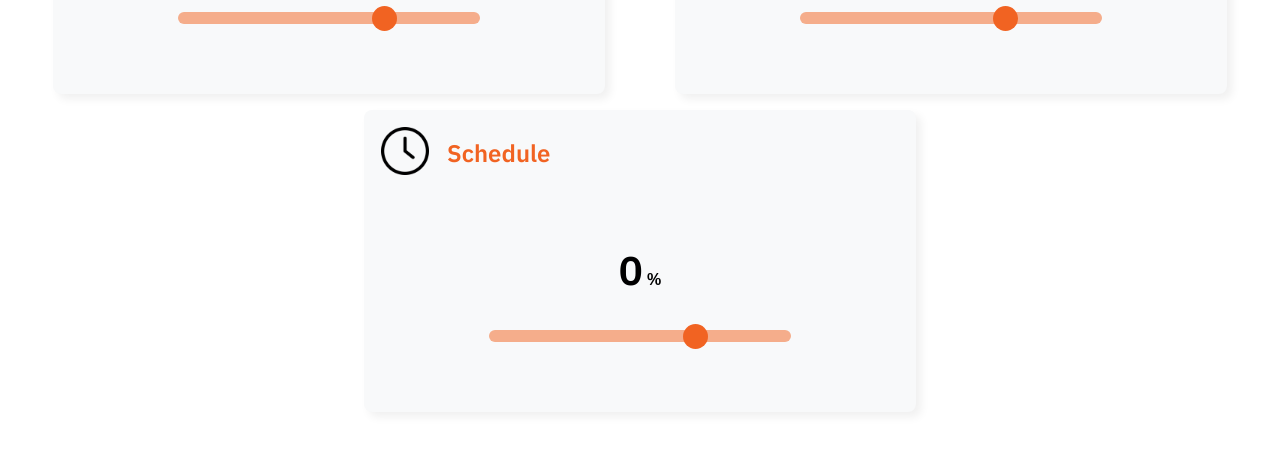
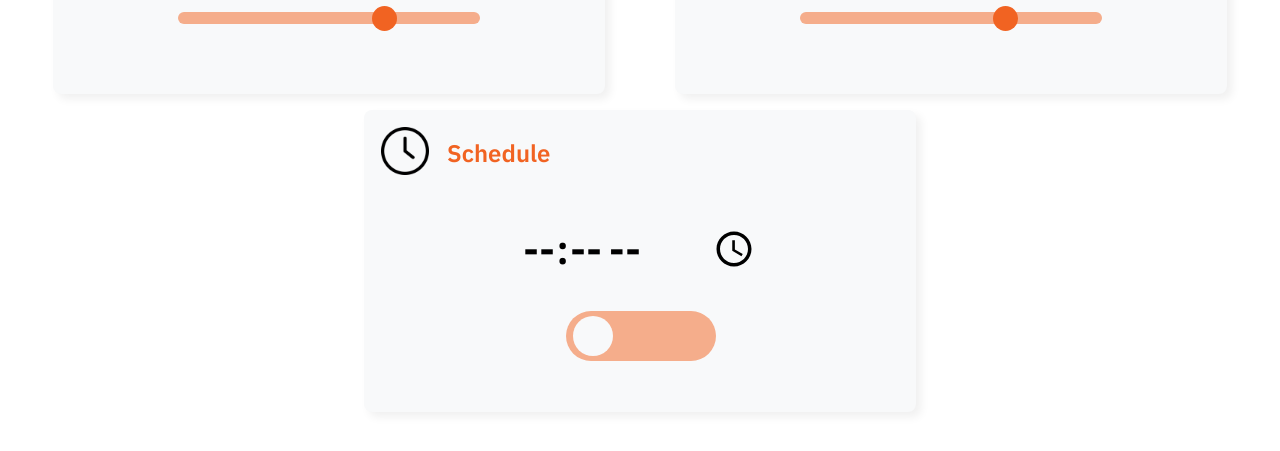
Before and after one commit to Bowasia/Capstone-Project, a plain HTML site: page UI/index.html in a window 1280 px wide. Shown: the part 319-770 px from the top of the page. Drawn offline with Linux system fonts and the light colour scheme; a web font is replaced by a local one.

Commit message:
range control and schedule and toggle button checked

```diff
--- a/UI/index.html
+++ b/UI/index.html
@@ -32,6 +32,8 @@
 
     <div class="dash-container">
 
+        <!-- RANGE CONTROL CARD -->
+
         <div class="box" id="range-card">
 
 
@@ -44,7 +46,7 @@
 
             <div class="range">
 
-                <div class="range-item range-value-container">
+                <div class="range-item range-display-container">
                     <span id="range-display">0</span>
                     <span>%</span>
                 </div>
@@ -55,6 +57,8 @@
             </div>
 
         </div>
+
+        <!-- FOOD CARD -->
 
         <div class="box" id="food-card">
 
@@ -80,25 +84,30 @@
 
         </div>
 
+        <!-- SCHEDULE CARD -->
+
         <div class="box" id="time-card">
 
+            <!-- TOPIC -->
 
             <div class="topic">
                 <span class="topic-icon">
                     <img src="assets/time.png" alt="" width="48px" height="auto">
                 </span>
-                <div class="topic-txt">Schedule</div>
+                <div class="topic-txt" id="topic-schedule">Schedule</div>
             </div>
 
-            <div class="range">
+            <!-- CONTENT -->
 
-                <div class="range-item range-value-container">
-                    <span id="range-display">0</span>
-                    <span>%</span>
+            <div class="schedule">
+
+                <div class="schedule-item schedule-value-container">
+                    <input class="schedule-input" type="time">
                 </div>
 
-                <div class="range-item range-slider-container">
-                    <input class="range-control" id="range-value" type="range" min="0" max="100" value="70">
+                <div class="schedule-item schedule-slider-container">
+                    <input class="schedule-toggle" id="schedule-toggle" type="checkbox" onchange="showtime()" value="off">
+                    <span class="toggle_btn"></span>
                 </div>
             </div>
 
--- a/UI/script.js
+++ b/UI/script.js
@@ -7,3 +7,22 @@ range_display.innerHTML = range_input.value;
 range_input.oninput = function(){
     range_display.innerHTML = this.value;
 }
+
+// Time schedule
+var set_time = 0;
+
+function showtime(){
+    if (set_time == 0){
+        set_time = 1;
+    } else {
+        set_time = 0;
+    }
+    console.log(set_time);
+    if (set_time == 1){
+        document.getElementById("time-card").classList.add("time-card-on");
+        document.getElementById("topic-schedule").style.color = "var(--black)";
+    } else{
+        document.getElementById("time-card").classList.remove("time-card-on");
+        document.getElementById("topic-schedule").style.color = "var(--orange)";
+    }
+}
--- a/UI/style.css
+++ b/UI/style.css
@@ -21,6 +21,8 @@ body{
 .black{
     color: #212529;
 }
+
+/* NAVIGATION BAR */
 
 .nav-container{
     display: flex;
@@ -56,6 +58,8 @@ body{
     text-align: right;
     margin-right: 16px;
 }
+
+/* DASHBOARD PART */
 
 .dash-container{
     display: flex;
@@ -98,6 +102,8 @@ body{
     color: var(--orange);
 }
 
+/* RANGE CARD */
+
 .range{
     display: flex;
     gap: 32px;
@@ -135,3 +141,70 @@ body{
 .range-control::-webkit-slider-thumb:hover{
     background-color: #d45920;
 }
+
+
+/* FOOD CARD */
+
+
+/* SCHEDULE CARD */
+
+#time-card{
+    transition: 0.5s;
+}
+.time-card-on{
+    background-color:#f89669;
+    transition: 0.5s;
+}
+
+.schedule{
+    display: flex;
+    flex-direction: column;
+    align-items: center;
+    justify-content: center;
+    gap: 32px;
+    flex-grow: 1;
+
+}
+
+input[type="time"]{
+    font-family: var(--IBM_ENG);
+    font-size: 2.5rem;
+    font-weight: 600;
+    border: 0;
+    margin: 0;
+    padding: 0;
+    padding: 0;background-color: transparent;
+}
+
+input[type="checkbox"]{
+    -webkit-appearance: none;
+    position: relative;
+    width: 150px;
+    height: 50px;
+    border-radius: 25px;
+    background-color: var(--light-orange);
+    transition: background .3s;
+    outline: none;
+    cursor: pointer;
+}
+
+input[type="checkbox"]::after{
+    content: '';
+    position: absolute;
+    width: 40px;
+    height: 40px;
+    border-radius: 100%;
+    top: 50%;
+    left: 18%;
+    transform: translate(-50%, -50%);
+    background-color: var(--white);
+    transition: left .3s;
+}
+
+input[type="checkbox"]:checked{
+    background-color: var(--orange);
+}
+
+input[type="checkbox"]:checked::after{
+    left: 82%;
+}
```
